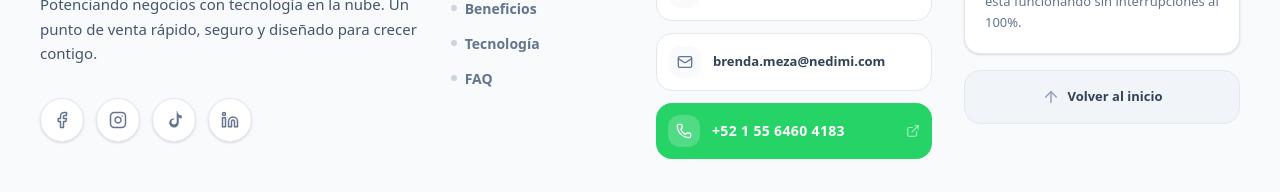
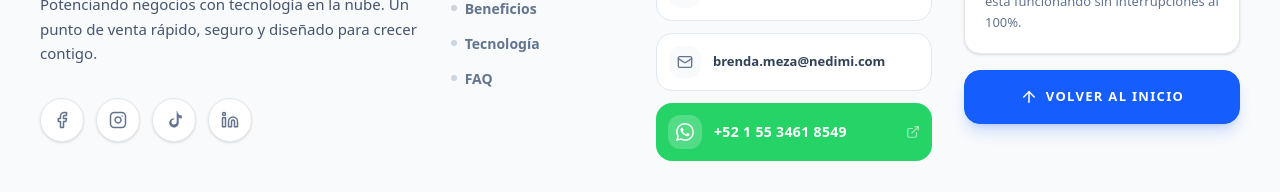
Before and after one commit to ShakerGlobe/punto-de-venta-react, a React (Vite) app: page /preguntas in a window 1280 px wide. Shown: the part 2241-2433 px from the top of the page. Built offline with nearby package versions, Linux system fonts and the light colour scheme.

Commit message:
fix: Cambios en footer

```diff
--- a/src/components/layout/Footer.tsx
+++ b/src/components/layout/Footer.tsx
@@ -1,4 +1,4 @@
-import { motion, Variants } from 'framer-motion'; // <-- Importación CLAVE para corregir el error
+import { motion, Variants } from 'framer-motion';
 import { Mail, Phone, Facebook, Instagram, Linkedin, ArrowUp, Server, ExternalLink } from 'lucide-react';
 import React from 'react';
 import { Link } from 'react-router-dom';
@@ -17,7 +17,6 @@
         { name: 'FAQ', path: '/preguntas' }
     ];
 
-    // SOLUCIÓN: Tipado estricto con 'Variants' de framer-motion
     const containerVariants: Variants = {
         hidden: { opacity: 0 },
         show: {
@@ -26,7 +25,6 @@
         }
     };
 
-    // SOLUCIÓN: Tipado estricto con 'Variants'
     const itemVariants: Variants = {
         hidden: { opacity: 0, y: 15 },
         show: {
@@ -47,11 +45,9 @@
                     viewport={{ once: true, margin: "-50px" }}
                     className="grid grid-cols-1 sm:grid-cols-2 lg:grid-cols-12 gap-10 lg:gap-8 mb-16"
                 >
-                    {/* --- COLUMNA 1: MARCA Y DESCRIPCIÓN (Span 4) --- */}
+                    {/* --- COLUMNA 1: MARCA Y DESCRIPCIÓN --- */}
                     <motion.div variants={itemVariants} className="lg:col-span-4 flex flex-col gap-6 items-center sm:items-start text-center sm:text-left">
-
                         <Link to="/" onClick={scrollToTop} className="flex items-center gap-3 group">
-                            {/* rounded-2xl para consistencia */}
                             <div className="w-12 h-12 flex items-center justify-center bg-white border border-slate-200 rounded-2xl p-2 shadow-sm transition-transform group-hover:-translate-y-1">
                                 <img
                                     src="/images/nedimi-pos-04.png"
@@ -71,7 +67,6 @@
                         <div className="flex flex-wrap gap-3 pt-2">
                             <SocialLink href="https://www.facebook.com/profile.php?id=100092165101068" icon={<Facebook size={18} />} hoverClass="hover:text-blue-600 hover:bg-blue-50 hover:border-blue-200" />
                             <SocialLink href="https://www.instagram.com/nedimi.mx/" icon={<Instagram size={18} />} hoverClass="hover:text-pink-600 hover:bg-pink-50 hover:border-pink-200" />
-
                             <SocialLink
                                 href="https://www.tiktok.com/@nedimimx"
                                 icon={
@@ -85,7 +80,7 @@
                         </div>
                     </motion.div>
 
-                    {/* --- COLUMNA 2: NAVEGACIÓN RAPIDA (Span 2) --- */}
+                    {/* --- COLUMNA 2: NAVEGACIÓN --- */}
                     <motion.div variants={itemVariants} className="lg:col-span-2 flex flex-col items-center sm:items-start">
                         <h4 className="text-slate-900 font-extrabold text-[15px] mb-5">Navegación</h4>
                         <ul className="space-y-3.5 flex flex-col items-center sm:items-start">
@@ -100,11 +95,10 @@
                         </ul>
                     </motion.div>
 
-                    {/* --- COLUMNA 3: SOPORTE Y CONTACTO (Span 3) --- */}
+                    {/* --- COLUMNA 3: SOPORTE Y CONTACTO --- */}
                     <motion.div variants={itemVariants} className="lg:col-span-3 flex flex-col items-center sm:items-start">
                         <h4 className="text-slate-900 font-extrabold text-[15px] mb-5">Ventas y Soporte</h4>
                         <ul className="space-y-3 w-full max-w-[260px] sm:max-w-none">
-                            {/* Correos: rounded-2xl */}
                             <li>
                                 <a href="mailto:orlando.palacios@nedimi.com" className="flex items-center gap-3 p-3 rounded-2xl bg-white border border-slate-200 hover:border-blue-300 hover:shadow-sm transition-all group">
                                     <div className="bg-slate-50 p-2 rounded-xl group-hover:bg-blue-50 transition-colors">
@@ -121,23 +115,29 @@
                                     <span className="text-[13px] font-semibold text-slate-700 group-hover:text-blue-700 truncate">brenda.meza@nedimi.com</span>
                                 </a>
                             </li>
-                            {/* WhatsApp Flat y consistente: rounded-2xl */}
+                            {/* BOTÓN WHATSAPP ACTUALIZADO */}
                             <li>
-                                <a href="https://wa.me/525564604183" target="_blank" rel="noopener noreferrer" className="flex items-center gap-3 p-3 mt-1 rounded-2xl bg-[#25D366] text-white hover:bg-[#1EBE5C] hover:shadow-md transition-all active:scale-[0.98] group">
+                                <a
+                                    href="https://wa.me/525534618549?text=Hola,%20quiero%20probar%20el%20sistema%20para%20mi%20tienda"
+                                    target="_blank"
+                                    rel="noopener noreferrer"
+                                    className="flex items-center gap-3 p-3 mt-1 rounded-2xl bg-[#25D366] text-white hover:bg-[#1EBE5C] hover:shadow-md transition-all active:scale-[0.98] group"
+                                >
                                     <div className="bg-white/20 p-2 rounded-xl text-white">
-                                        <Phone size={16} />
+                                        {/* Ícono de WhatsApp SVG */}
+                                        <svg width="18" height="18" viewBox="0 0 24 24" fill="currentColor">
+                                            <path d="M17.472 14.382c-.297-.149-1.758-.867-2.03-.967-.273-.099-.471-.148-.67.15-.197.297-.767.966-.94 1.164-.173.199-.347.223-.644.075-.297-.15-1.255-.463-2.39-1.475-.883-.788-1.48-1.761-1.653-2.059-.173-.297-.018-.458.13-.606.134-.133.298-.347.446-.52.149-.174.198-.298.298-.497.099-.198.05-.371-.025-.52-.075-.149-.669-1.612-.916-2.207-.242-.579-.487-.5-.669-.51-.173-.008-.371-.01-.57-.01-.198 0-.52.074-.792.372-.272.297-1.04 1.016-1.04 2.479 0 1.462 1.065 2.875 1.213 3.074.149.198 2.096 3.2 5.077 4.487.709.306 1.262.489 1.694.625.712.227 1.36.195 1.871.118.571-.085 1.758-.719 2.006-1.413.248-.694.248-1.289.173-1.413-.074-.124-.272-.198-.57-.347m-5.421 7.403h-.004a9.87 9.87 0 01-5.031-1.378l-.361-.214-3.741.982.998-3.648-.235-.374a9.86 9.86 0 01-1.51-5.26c.001-5.45 4.436-9.884 9.888-9.884 2.64 0 5.122 1.03 6.988 2.898a9.825 9.825 0 012.893 6.994c-.003 5.45-4.437 9.884-9.885 9.884m8.413-18.297A11.815 11.815 0 0012.05 0C5.495 0 .16 5.335.157 11.892c0 2.096.547 4.142 1.588 5.945L0 24l6.335-1.662c1.72.94 3.659 1.437 5.634 1.437h.005c6.558 0 11.894-5.338 11.897-11.896a11.821 11.821 0 00-3.48-8.413z"/>
+                                        </svg>
                                     </div>
-                                    <span className="text-[14px] font-bold tracking-wide">+52 1 55 6460 4183</span>
+                                    <span className="text-[14px] font-bold tracking-wide">+52 1 55 3461 8549</span>
                                     <ExternalLink size={14} className="text-white/60 ml-auto group-hover:text-white transition-colors" />
                                 </a>
                             </li>
                         </ul>
                     </motion.div>
 
-                    {/* --- COLUMNA 4: SYSTEM STATUS & SCROLL TOP (Span 3) --- */}
+                    {/* --- COLUMNA 4: SYSTEM STATUS --- */}
                     <motion.div variants={itemVariants} className="lg:col-span-3 flex flex-col gap-4">
-
-                        {/* Tarjeta de Status: rounded-2xl para alinear con el resto */}
                         <div className="bg-white p-5 rounded-2xl border border-slate-200 shadow-sm flex flex-col justify-between">
                             <div>
                                 <div className="flex items-center gap-2.5 mb-3">
@@ -155,12 +155,11 @@
                             </div>
                         </div>
 
-                        {/* Botón Volver Arriba: rounded-2xl */}
                         <button
                             onClick={scrollToTop}
-                            className="w-full flex items-center justify-center gap-2 py-4 bg-slate-100 hover:bg-slate-200 border border-slate-200 rounded-2xl text-slate-700 text-[13px] font-extrabold transition-all active:scale-[0.98] group"
+                            className="w-full flex items-center justify-center gap-2 py-4 bg-blue-600 hover:bg-blue-700 border border-blue-600 rounded-2xl text-white text-[13px] font-black uppercase tracking-widest transition-all shadow-lg shadow-blue-600/20 active:scale-[0.98] group"
                         >
-                            <ArrowUp size={18} className="text-slate-400 group-hover:text-blue-600 group-hover:-translate-y-1 transition-transform" />
+                            <ArrowUp size={18} className="text-white group-hover:-translate-y-1 transition-transform" />
                             <span>Volver al inicio</span>
                         </button>
 
@@ -186,7 +185,6 @@
     );
 };
 
-// Componente secundario: Redondeado (rounded-full)
 interface SocialLinkProps {
     href: string;
     icon: React.ReactNode;
```
